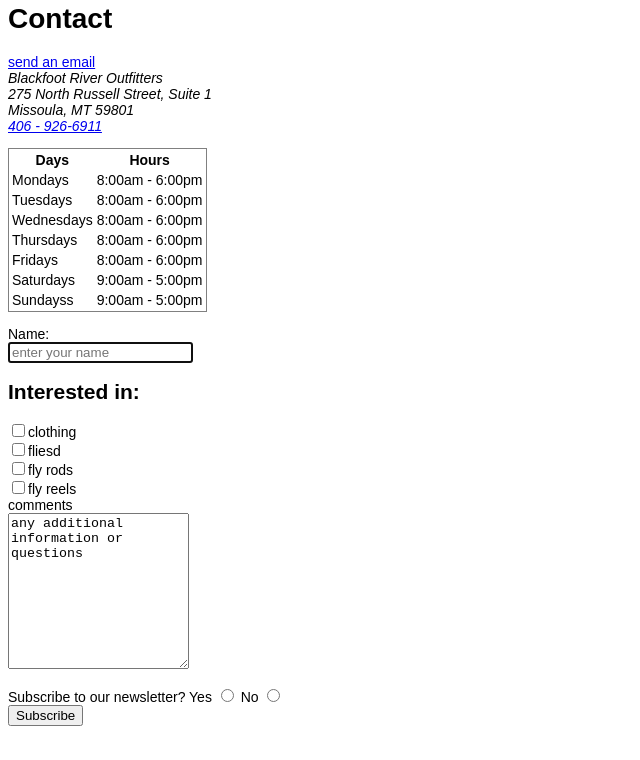
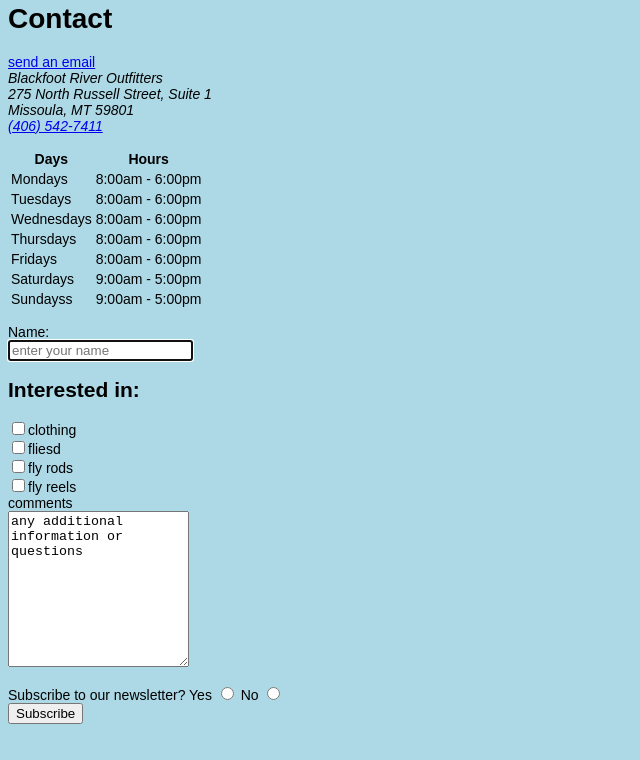
Before and after one commit to ShayeSkillings/Assignment-7, a plain HTML site: page index.html in a window 1280 px wide. Shown: the part 40-800 px from the top of the page, without its empty margins (0-640 px from the left). Drawn offline with Linux system fonts and the light colour scheme.

Commit message:
Update index.html

```diff
--- a/index.html
+++ b/index.html
@@ -15,13 +15,13 @@
     <!-- style elements for body and table-->
     <style>
         body {
-            background-color: navyblue;
+            background-color: lightblue;
             font-family: sans-serif;
             font-size: 14px;
         }
 
         table {
-            border: 1px solid grey;
+            border: 1px grey;
         }
     </style>
 </head>
@@ -34,7 +34,7 @@
         Blackfoot River Outfitters <br />
         275 North Russell Street, Suite 1 <br />
         Missoula, MT 59801 <br />
-        <a href="tel:406 - 926-6911" target="_blank" rel="noopener">406 - 926-6911</a> <br />
+        <a href="tel:406 - 926-6911" target="_blank" rel="noopener">(406) 542-7411</a> <br />
     </address>
 
     <p>
```
